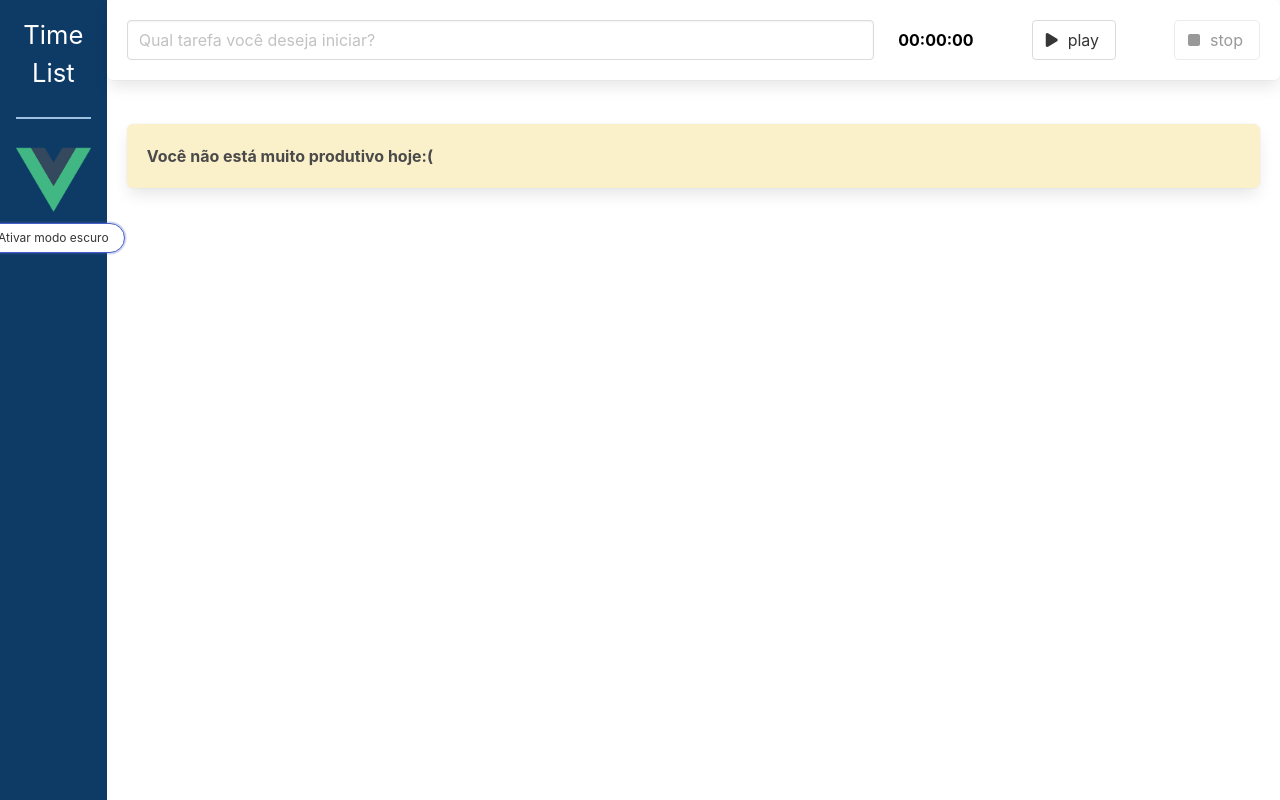
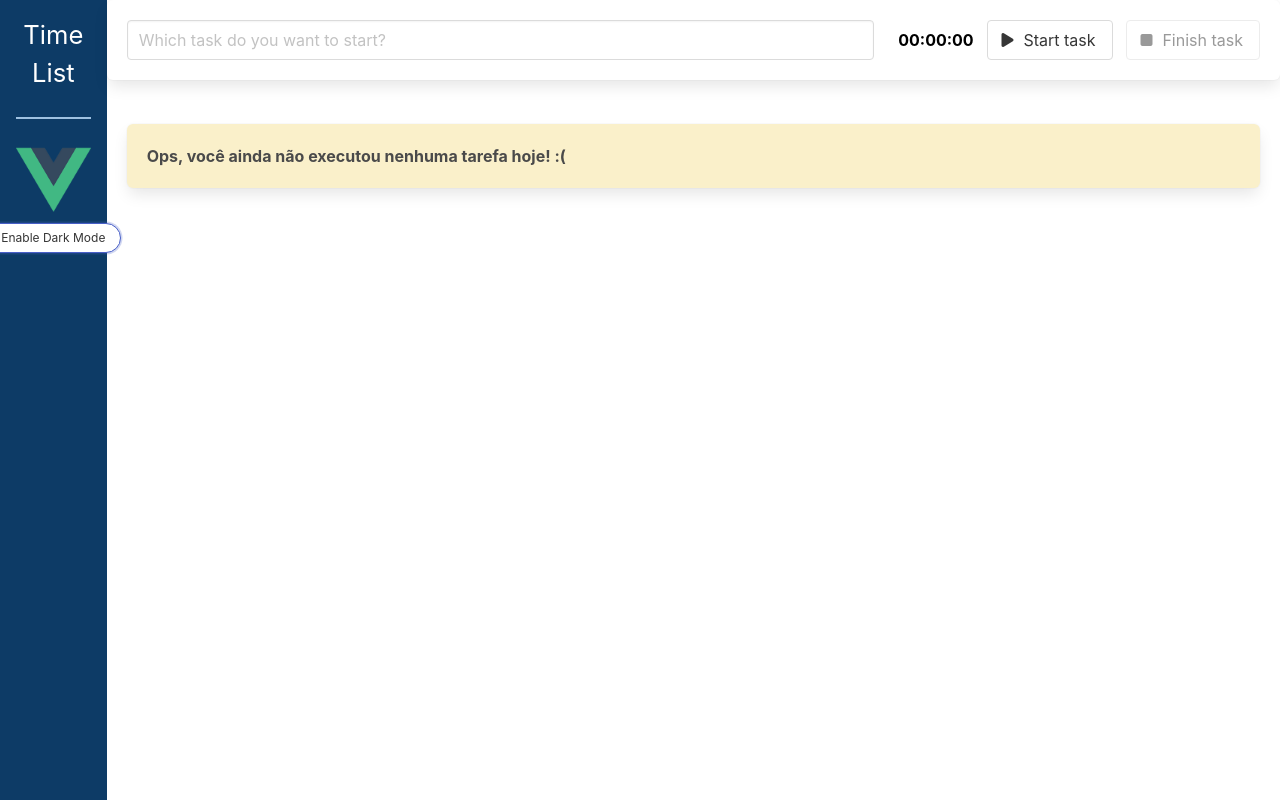
Before and after one commit to Rdemora2/Time--List, a Vue app: page / in a window 1280 px wide. Built offline with nearby package versions, Linux system fonts and the light colour scheme.

Commit message:
visual modifications

```diff
--- a/src/App.vue
+++ b/src/App.vue
@@ -9,7 +9,7 @@
 
         <Tarefa v-for="(tarefa, index) in tarefas" :key="index" :tarefa="tarefa"/>
         <Box v-if="listaEstaVazia">
-        Você não está muito produtivo hoje:(
+        Ops, você ainda não executou nenhuma tarefa hoje! :(
         </Box>
       </div>
     </div>
--- a/src/components/BarraLateral.vue
+++ b/src/components/BarraLateral.vue
@@ -25,9 +25,9 @@ export default defineComponent({
     computed:{
       textoBotao () {
         if (this.modoEscuroAtivo) {
-          return 'Desativar modo escuro'
+          return 'Enable Light Mode'
         }
-        return 'Ativar modo escuro'
+        return 'Enable Dark Mode'
       }
     },
     methods: {
--- a/src/components/Formulario.vue
+++ b/src/components/Formulario.vue
@@ -2,7 +2,7 @@
     <div class="box formulario">
         <div class="columns">
             <div class="column is-8" role="form" aria-label="Formulário para criação de uma nova tarefa">
-                <input type="text" class="input" placeholder="Qual tarefa você deseja iniciar?" v-model="descricao">
+                <input type="text" class="input" placeholder="Which task do you want to start?" v-model="descricao">
             </div>
             <div class="column">
                 <Temporizador @aoTemporizadorFinalizado="finalizarTarefa"/>
--- a/src/components/Tarefa.vue
+++ b/src/components/Tarefa.vue
@@ -2,7 +2,7 @@
     <Box>
         <div class="columns">
             <div class="column is-7">
-                {{ tarefa.descricao || 'Tarefa sem descrição' }}
+                {{ tarefa.descricao || 'Task without description' }}
             </div>
             <div class="column">
                 <cronometro :tempoEmSegundos="tarefa.duracaoEmSegundos" />
--- a/src/components/Temporizador.vue
+++ b/src/components/Temporizador.vue
@@ -5,13 +5,13 @@
                         <span class="icon">
                             <i class="fas fa-play"></i>
                         </span>
-                        <span>play</span>
+                        <span>Start task</span>
                     </button>
                     <button class="button" @click="finalizar" :disabled="!cronometroRodando">
                         <span class="icon">
                             <i class="fas fa-stop"></i>
                         </span>
-                        <span>stop</span>
+                        <span>Finish task</span>
                     </button>
                 </div>
 </template>
```
